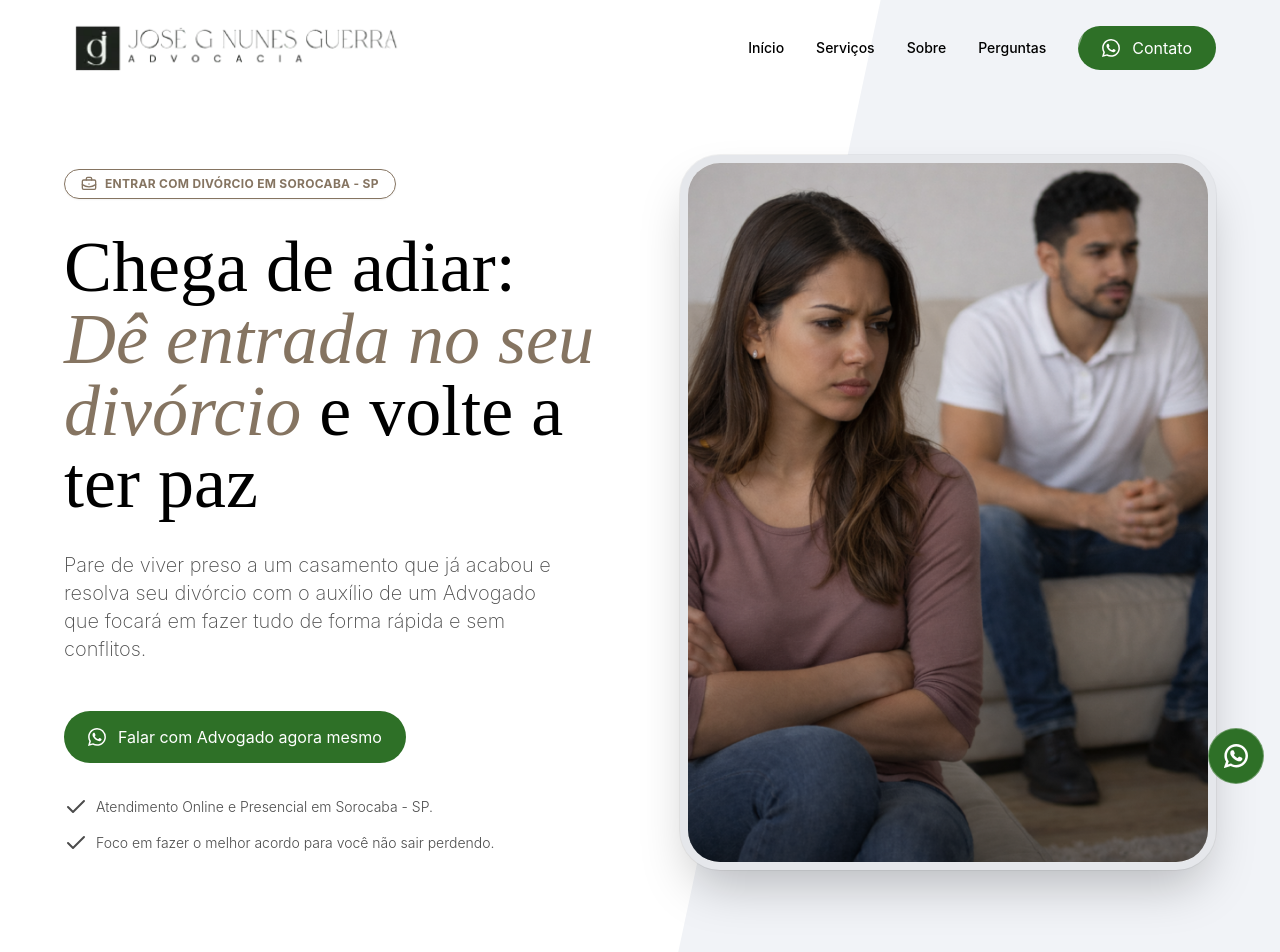
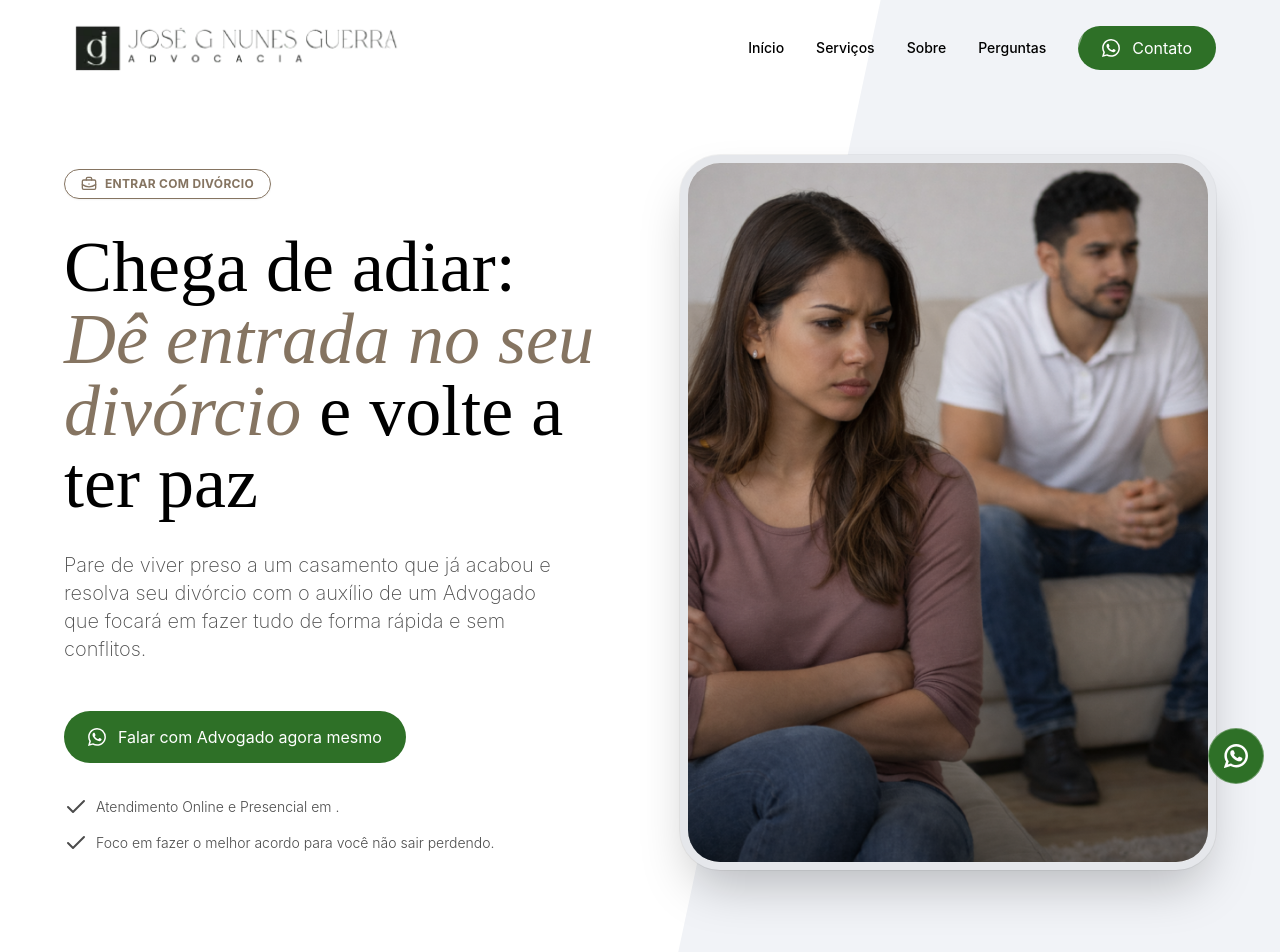
Before and after one commit to Paper-Street-Softwares/LPS-Jose-Guerra-Entrada-no-Divorcio, a React (Vite) app: page / in a window 1280 px wide. Shown: the top 952 px of the page. Built offline with nearby package versions, Linux system fonts and the light colour scheme.

Commit message:
feat: Remove sorocaba

```diff
--- a/src/content/content.jsx
+++ b/src/content/content.jsx
@@ -122,7 +122,7 @@ const content = {
       ctaButtonTextResponsive: "Contato",
     },
     hero: {
-      miniTag: "ENTRAR COM DIVÓRCIO EM SOROCABA - SP",
+      miniTag: "ENTRAR COM DIVÓRCIO",
       FirstPart: <span>Chega de adiar:</span>,
       Destaque: (
         <span className="relative italic font-light destaque">
@@ -148,7 +148,7 @@ const content = {
       obsHero: {
         icon: <LucideIdCard />,
         iconTwo: <LucideIdCard />,
-        text: "Atendimento Online e Presencial em Sorocaba - SP.",
+        text: "Atendimento Online e Presencial em .",
         textTwo: "Foco em fazer o melhor acordo para você não sair perdendo.",
       },
       secondaryCta: "Contato",
```
